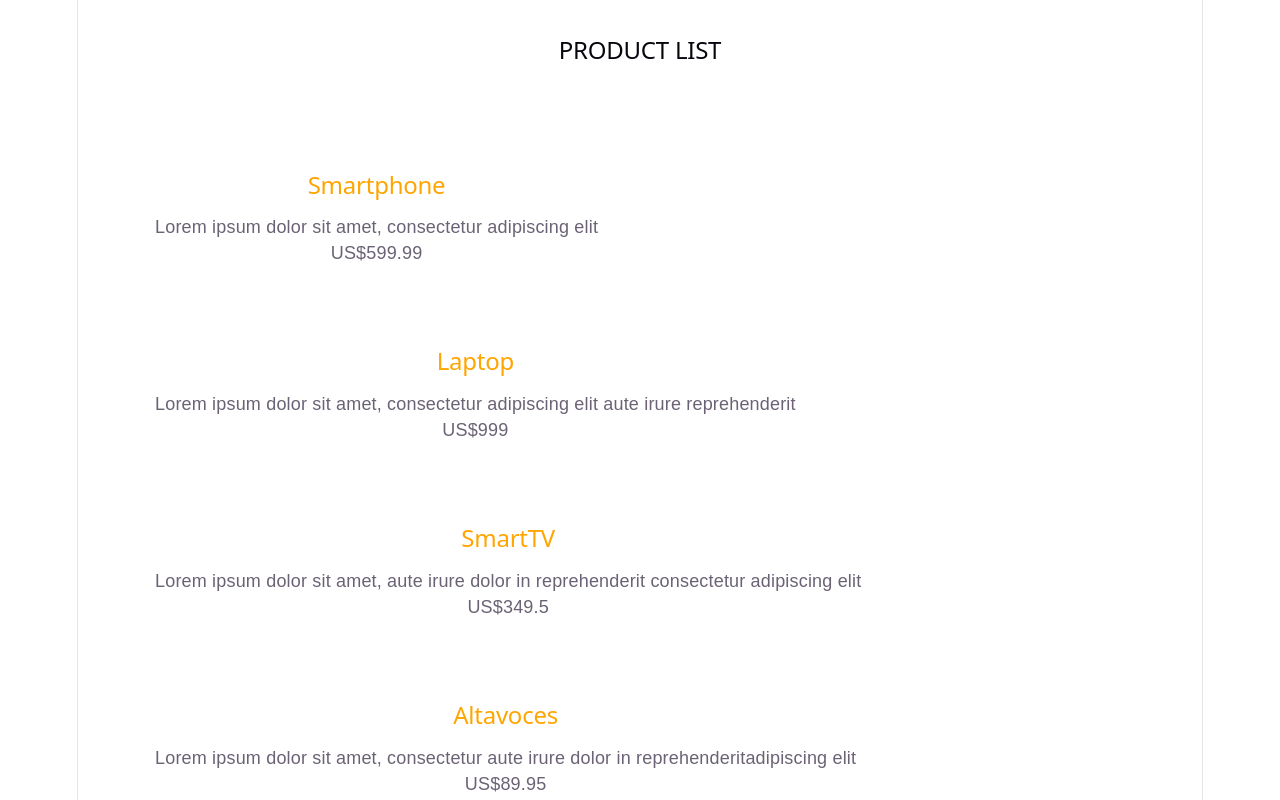
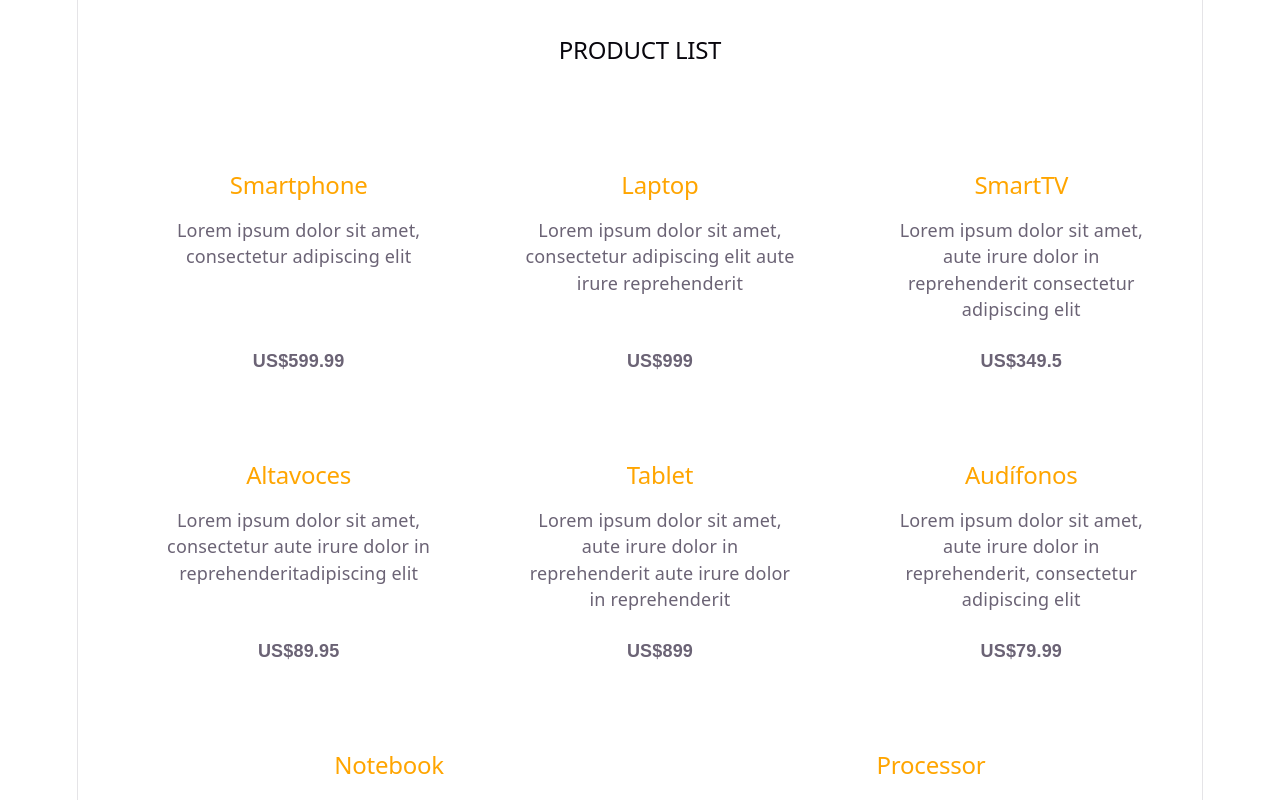
Before and after one commit to migarcos/react_essentials, a React (Vite) app: page / in a window 1280 px wide. Shown: the top 800 px of the page. Built offline with nearby package versions, Linux system fonts and the light colour scheme.

Commit message:
list display improvement

```diff
--- a/public/prods.json
+++ b/public/prods.json
@@ -35,5 +35,17 @@
         "nombre": "Audífonos",
         "precio": 79.99,
         "descripcion": "Lorem ipsum dolor sit amet, aute irure dolor in reprehenderit, consectetur adipiscing elit"
+    },
+    {
+        "id": 7,
+        "nombre": "Notebook",
+        "precio": 700.99,
+        "descripcion": "Lorem ipsum dolor sit amet, aute irure dolor in reprehenderit, consectetur adipiscing elit"
+    },
+    {
+        "id": 8,
+        "nombre": "Processor",
+        "precio": 400.25,
+        "descripcion": "Lorem ipsum dolor sit amet, aute irure dolor in reprehenderit, consectetur adipiscing elit"
     }
 ]
--- a/src/components/5/ProdsList.jsx
+++ b/src/components/5/ProdsList.jsx
@@ -16,8 +16,8 @@ const ProdsList = ({ data }) => {
                             (item, index) => (
                                 <article key={index}>
                                     <h2>{item.nombre} </h2>
-                                    <p class='desc'>{item.descripcion}</p>
-                                    <p>US${item.precio}</p>
+                                    <p className='desc'> {item.descripcion} </p>
+                                    <p className='price'>US${item.precio}</p>
                                 </article>
                             )
                         )}
--- a/src/css/prods.css
+++ b/src/css/prods.css
@@ -7,17 +7,23 @@ section {
 ul {
     display: flex;
     flex-wrap: wrap;
+    justify-content: space-around;
 }
 
 article {
+    display: grid;
+    grid-template-rows: 3rem 1fr 2rem;
     border: white solid 1px;
     border-radius: 1rem;
     margin: 1rem;
     padding: 1rem;
+    height: 12rem;
+
 
     h2 { color: orange; padding: 0.4rem 0.8rem;}
 
-    p { font-family: Arial, Helvetica, sans-serif; }
-
     button { padding: 0.4rem 0.8rem; }
 }
+
+.desc { max-width: 270px; font-weight: 300; padding: 0,5rem;}
+.price { font-family: Arial, Helvetica, sans-serif; font-weight: 700; padding: 0.2rem 1rem; border: white dotted 1px; margin: 0 auto;}
```
